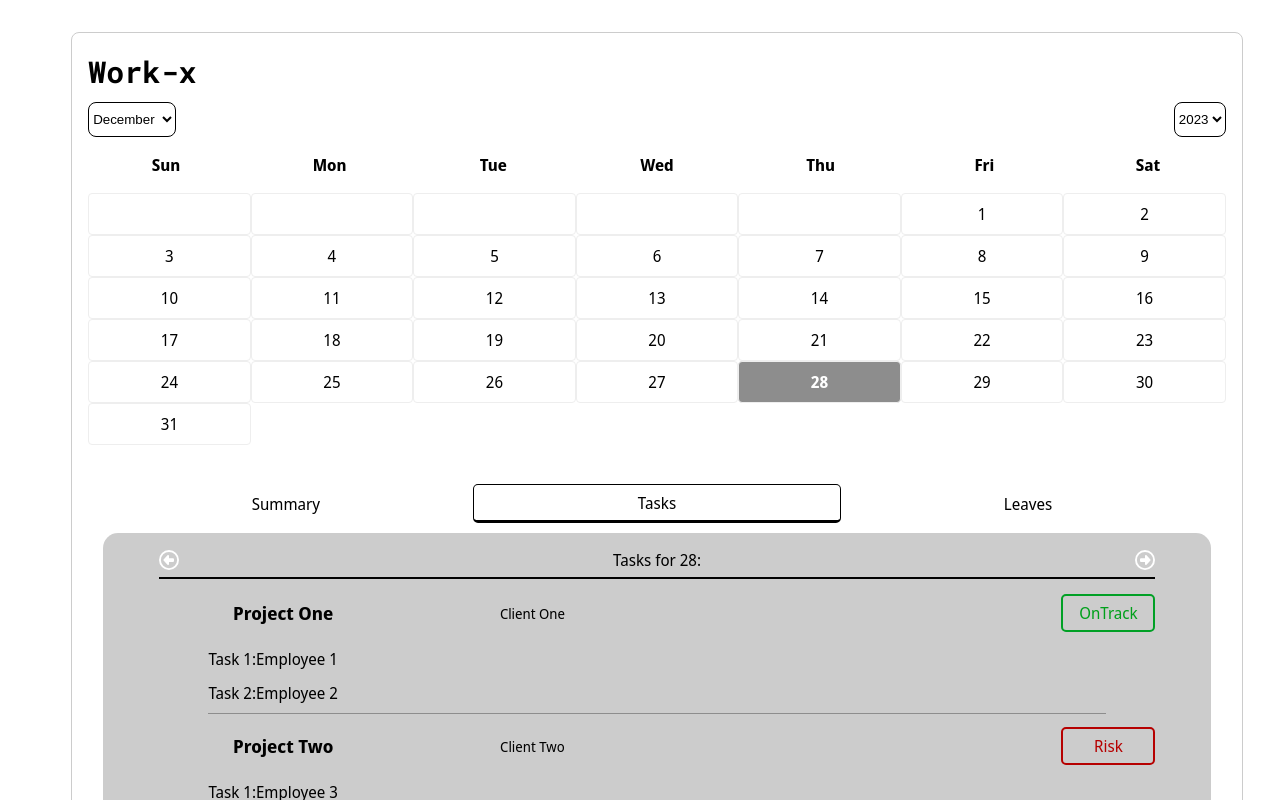
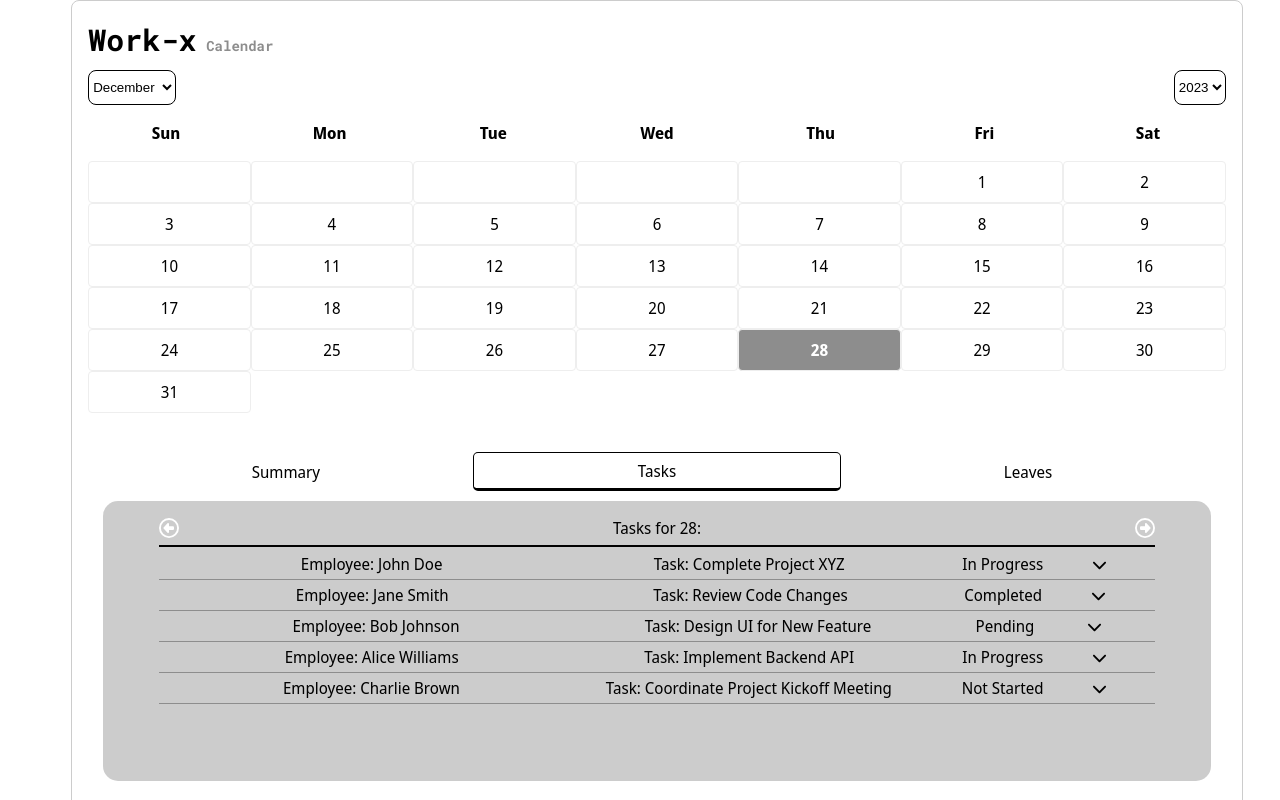
Before and after one commit to adithyawebt/workx-calendar, a React (Vite) app: page /home in a window 1280 px wide. Both pictures are taken after a click on the element "Tasks". Shown: the top 800 px of the page. Built offline with nearby package versions, Linux system fonts and the light colour scheme.

Commit message:
changed the way data is shown in tasks - employee list format

```diff
--- a/src/App.css
+++ b/src/App.css
@@ -1,6 +1,5 @@
 #root {
     max-width: 1280px;
     margin: 0 auto;
-    padding: 2rem;
     text-align: center;
 }
--- a/src/components/Calendar/Calendar.module.scss
+++ b/src/components/Calendar/Calendar.module.scss
@@ -1,13 +1,14 @@
 @import '../../common/colors.scss';
 
 .calendar {
+    width: 100%;
     display: flex;
     flex-direction: column;
     gap: 8px;
     padding: 16px;
+    margin: 0;
     border: 1px solid $border;
     border-radius: 8px;
-    width: 100%;
     color: black;
     background-color: $contrast;
 
@@ -25,7 +26,7 @@
             padding: 0 10px;
             font-size: 14px;
             font-family: 'Roboto Mono', monospace;
-            color: $contrast;
+            color: $light;
         }
     }
 
--- a/src/components/Schedule/Schedule.module.scss
+++ b/src/components/Schedule/Schedule.module.scss
@@ -117,45 +117,40 @@
             align-items: center;
             justify-content: center;
 
-            .project {
+            .task {
                 width: 90%;
                 display: flex;
                 flex-direction: column;
                 align-items: center;
-                justify-content: center;
-            }
 
-            .projectHeader {
+                .employeeDetails {
                     width: 100%;
                     display: flex;
                     align-items: center;
-                justify-content: space-between;
-                margin: 10px 0px;
-
-                .projectName {
-                    width: 50%;
-                    display: flex;
-                    align-items: center;
-                    justify-content: space-between;
+                    justify-content: space-evenly;
 
                     span {
-                        width: 50%;
+                        width: 33%;
                     }
 
-                    span:nth-child(1) {
-                        font-size: 18px;
-                        font-weight: 600;
-                    }
-
-                    span:nth-child(2) {
-                        font-size: 14px;
+                    img {
+                        width: 15px;
+                        height: 15px;
                     }
                 }
 
-                .projectStatus {
-                    min-width: 80px;
-                    padding: 5px;
-                    border-radius: 5px;
+                .taskDetails {
+                    width: 100%;
+                    display: flex;
+                    flex-direction: column;
+                    align-items: center;
+                    justify-content: flex-start;
+                    text-align: left;
+
+                    span {
+                        width: 100%;
+                    }
+                }
             }
 
             .onTrack {
@@ -174,13 +169,6 @@
             }
         }
 
-            .projectDetails {
-                width: 90%;
-                display: flex;
-                align-items: center;
-                justify-content: flex-start;
-                margin: 5px 0;
-            }
     }
 
     .leaveContainer {
@@ -232,4 +220,3 @@
         }
     }
 }
-}
--- a/src/components/Schedule/Schedule.tsx
+++ b/src/components/Schedule/Schedule.tsx
@@ -3,28 +3,31 @@ import styles from './Schedule.module.scss';
 
 import RightArrow from '../../assets/icons/circle-right.svg';
 import LeftArrow from '../../assets/icons/circle-left.svg';
+import DownArrow from '../../assets/icons/chevron-down.svg';
+import UpArrow from '../../assets/icons/chevron-up.svg';
 
 import summaryData from '../../mockData/summaryData.json';
-import projectData from '../../mockData/projectData.json';
+import taskData from '../..//mockData/taskData.json'
 import leaveData from '../../mockData/leaveData.json'
 
-// import { SummaryInfo, ProjectInfo, LeaveInfo } from '../../interfaces/ScheduleInterface';
+// import { SummaryInfo, ProjectInfo, LeaveInfo } from '../../interfaces/ScheduleInterface'; //importing interface for future purposes
 
-interface ScheduleProps {
+interface OwnProps {
     selectedDay: number;
     onDayChange: (newDay: number) => void,
 }
 
 const Schedule = ({
     selectedDay,
-    onDayChange }: ScheduleProps) => {
+    onDayChange }: OwnProps) => {
     const [selectedTab, setSelectedTab] = useState<'Summary' | 'Tasks' | 'Leaves'>('Summary');
+    const [taskVisibility, setTaskVisibility] = useState<boolean[]>(new Array(taskData.length).fill(false));
 
-    const statusClassMap: Record<string, string> = {
-        OnTrack: styles.onTrack,
-        Risk: styles.risk,
-        Archived: styles.archived,
-    };
+    const handleTaskClick = (index: number) => {
+        const newTaskVisibility = [...taskVisibility];
+        newTaskVisibility[index] = !newTaskVisibility[index];
+        setTaskVisibility(newTaskVisibility);
+    }
 
     return (
         <div className={styles.schedule}>
@@ -79,25 +82,35 @@ const Schedule = ({
                         </div>
                         <div className={styles.divider}></div>
                         <div className={styles.tasksHolder}>
-                            {projectData.map((project, index) => (
-                                <div key={index} className={styles.project}>
-                                    <div className={styles.projectHeader}>
-                                        <div className={styles.projectName}>
-                                            <span>{project.projectName}</span>
-                                            <span>{project.clientName}</span>
+                            {taskData.map((task, index) => (
+                                <>
+                                    <div key={index} className={styles.task}>
+                                        <div className={styles.employeeDetails} onClick={() => handleTaskClick(index)}>
+                                            <span>Employee: {task.employeeDetails.employeeName}</span>
+                                            <span>Task: {task.employeeDetails.taskAssigned}</span>
+                                            <div className={styles.taskStatus}>
+                                                <span>{task.taskStatus}</span>
+                                            </div>
+                                            <img
+                                                src={taskVisibility[index] ? UpArrow : DownArrow}
+                                                alt=""
+                                                onClick={(e) => {
+                                                    e.stopPropagation();
+                                                    handleTaskClick(index);
+                                                }}
+                                            />
                                         </div>
-                                        <div className={`${styles.projectStatus} ${statusClassMap[project.status]}`}>
-                                            {project.status}
-                                        </div>
+                                        {taskVisibility[index] ? (
+                                            <div className={styles.taskDetails}>
+                                                <div className={styles.dividerSmall}></div>
+                                                <span>Client: {task.taskDetails.client}</span>
+                                                <span>Project: {task.taskDetails.project}</span>
+                                                <span>Details: {task.taskDetails.additionalDetails}</span>
+                                            </div>
+                                        ) : ''}
                                     </div>
-                                    {project.tasks.map((task, taskIndex) => (
-                                        <li key={taskIndex} className={styles.projectDetails}>
-                                            <span>{task.taskName}:</span>
-                                            <span>{task.assignedTo}</span>
-                                        </li>
-                                    ))}
                                     <div className={styles.dividerSmall}></div>
-                                </div>
+                                </>
                             ))}
                         </div>
                     </div>
--- /dev/null
+++ b/src/mockData/taskData.json
@@ -0,0 +1,62 @@
+[
+    {
+        "employeeDetails": {
+            "employeeName": "John Doe",
+            "taskAssigned": "Complete Project XYZ"
+        },
+        "taskStatus": "In Progress",
+        "taskDetails": {
+            "client": "ABC Corp",
+            "project": "Project XYZ",
+            "additionalDetails": "Lorem ipsum dolor sit amet, consectetur adipiscing elit. Nullam eget semper dolor."
+        }
+    },
+    {
+        "employeeDetails": {
+            "employeeName": "Jane Smith",
+            "taskAssigned": "Review Code Changes"
+        },
+        "taskStatus": "Completed",
+        "taskDetails": {
+            "client": "XYZ Ltd",
+            "project": "Code Review",
+            "additionalDetails": "Pellentesque habitant morbi tristique senectus et netus et malesuada fames ac turpis egestas."
+        }
+    },
+    {
+        "employeeDetails": {
+            "employeeName": "Bob Johnson",
+            "taskAssigned": "Design UI for New Feature"
+        },
+        "taskStatus": "Pending",
+        "taskDetails": {
+            "client": "123 Industries",
+            "project": "Feature Design",
+            "additionalDetails": "Vivamus ut lectus ut turpis dignissim commodo. Integer fringilla posuere lorem, et accumsan sapien gravida vel."
+        }
+    },
+    {
+        "employeeDetails": {
+            "employeeName": "Alice Williams",
+            "taskAssigned": "Implement Backend API"
+        },
+        "taskStatus": "In Progress",
+        "taskDetails": {
+            "client": "Tech Solutions Inc.",
+            "project": "Backend Implementation",
+            "additionalDetails": "Duis vel metus a nisi volutpat varius. Sed tincidunt, nisl a tincidunt tincidunt, neque mi accumsan est, vel euismod dui justo vel nulla."
+        }
+    },
+    {
+        "employeeDetails": {
+            "employeeName": "Charlie Brown",
+            "taskAssigned": "Coordinate Project Kickoff Meeting"
+        },
+        "taskStatus": "Not Started",
+        "taskDetails": {
+            "client": "Global Innovations",
+            "project": "Project Kickoff",
+            "additionalDetails": "Fusce vel dolor vel justo aliquet rhoncus a eu ligula. Sed vestibulum ex non ligula fermentum vestibulum."
+        }
+    }
+]
--- a/src/pages/AuthPage.tsx
+++ b/src/pages/AuthPage.tsx
@@ -5,11 +5,9 @@ import styles from './AuthPage.module.scss';
 const LoginSignup = () => {
     const [email, setEmail] = useState('');
     const [password, setPassword] = useState('');
-    const [passwordConfirm, setPasswordConfirm] = useState('');
 
     const [emailError, setEmailError] = useState('');
     const [passwordError, setPasswordError] = useState('');
-    const [passwordConfirmError, setPasswordConfirmError] = useState('');
 
     const [toggleAuthType, setToggleAuthType] = useState(true);
 
```
Also changed, not shown: src/interfaces/ScheduleInterface.ts (+14 -8 lines), src/assets/icons/chevron-down.svg (added), src/assets/icons/chevron-up.svg (added). Lines whose indentation alone changed are shown as unchanged.
